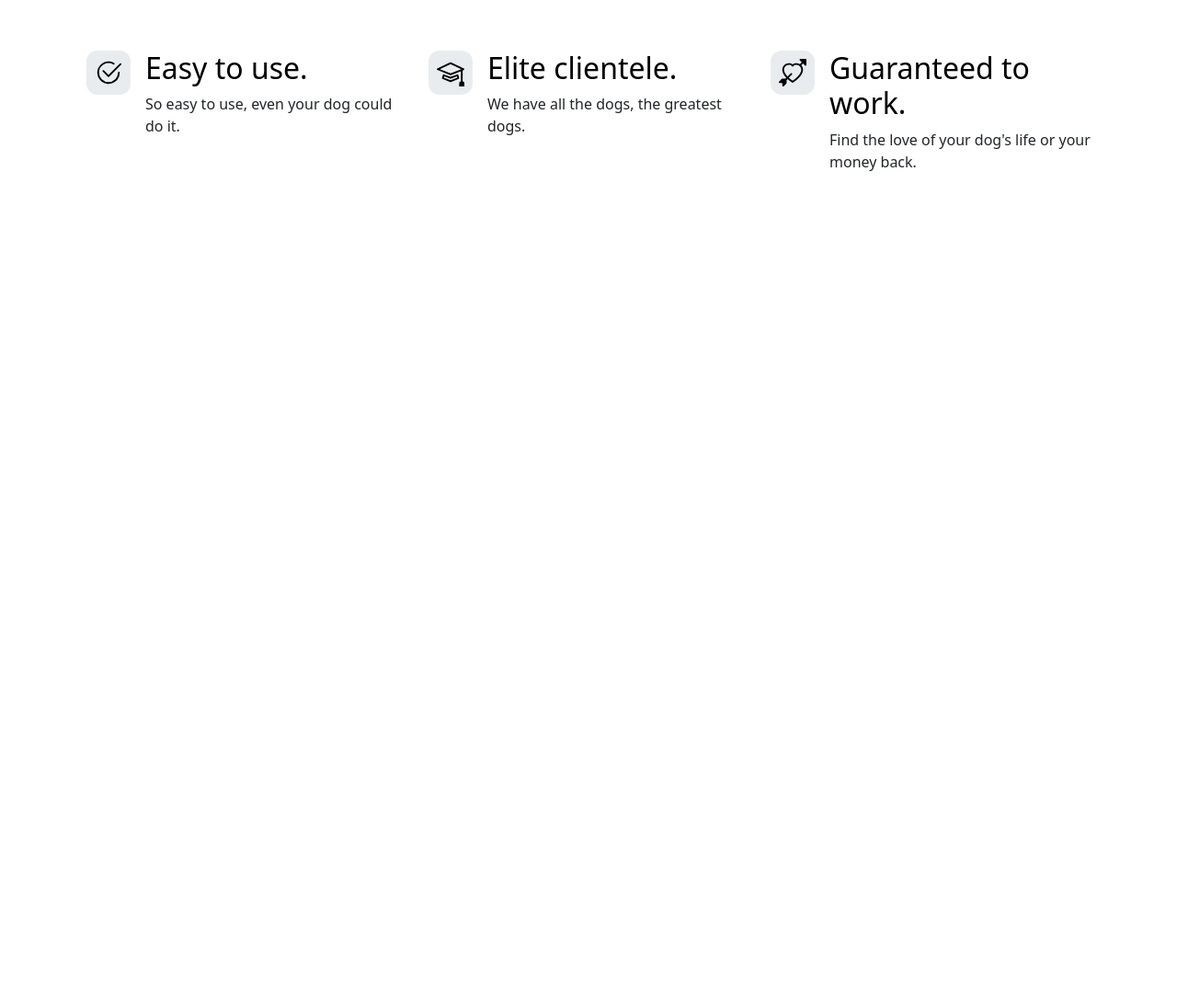
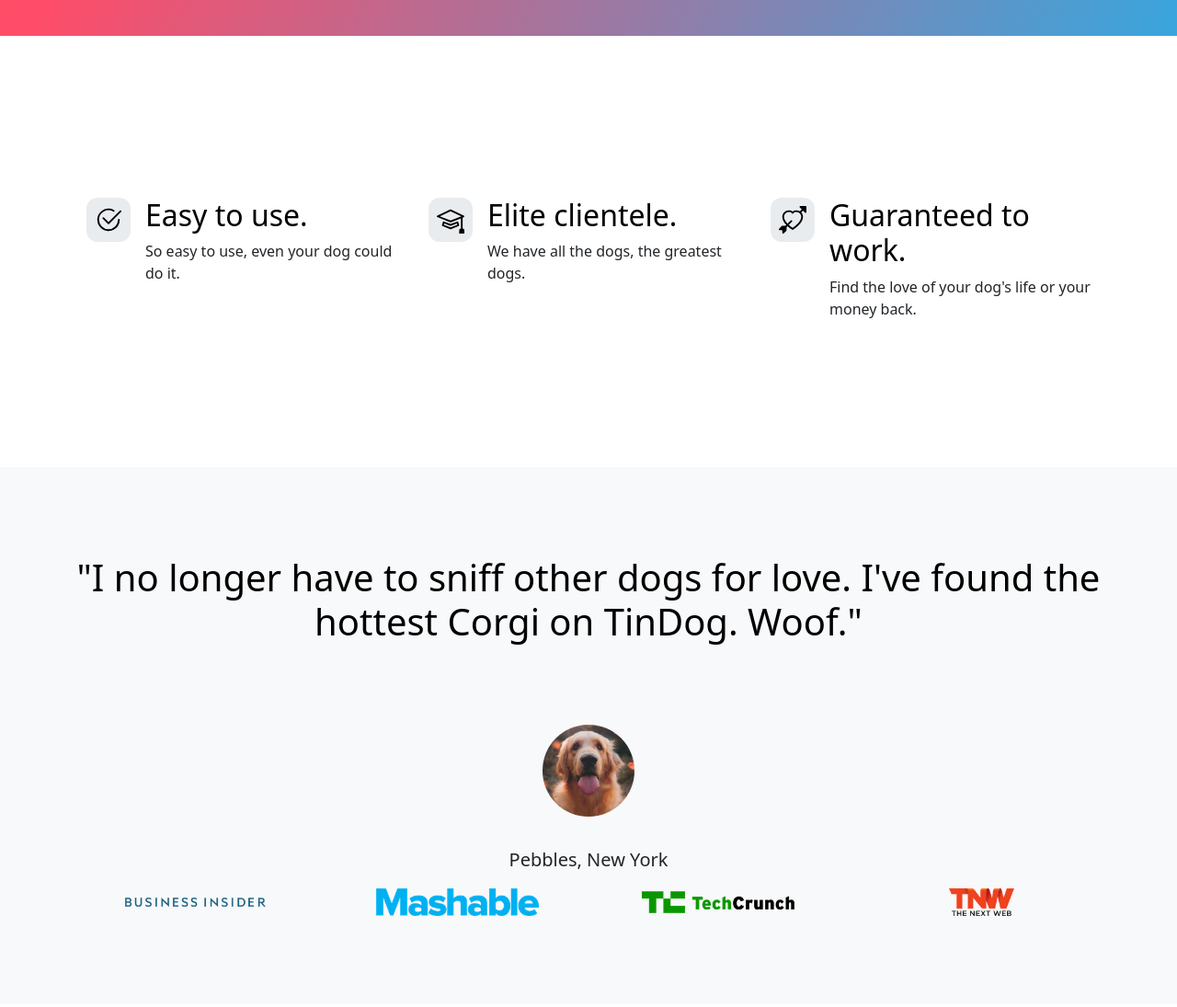
Before and after one commit to JoshGuy23/11.3-TinDog-Project, a plain HTML site: page index.html in a window 1280 px wide. Shown: the part 850-1945 px from the top of the page at 92% size. Before the commit the page ends 1150 px from the top, so only its background shows below. Drawn offline with nearby package versions, Linux system fonts and the light colour scheme.

Commit message:
Finished Testimonials section.

```diff
--- a/css/style.css
+++ b/css/style.css
@@ -25,4 +25,19 @@
 .profile-img {
   height: 100px;
   border-radius: 50%;
+  margin-top: 5em;
+  margin-bottom: 2em;
 }
+
+.logo{
+    height: 30px;
+}
+
+#title{
+    padding-top: 5em;
+    padding-bottom: 0em;
+}
+
+#features{
+    margin-top: 5em;
+}
--- a/index.html
+++ b/index.html
@@ -67,7 +67,23 @@
   </section>
   <!-- Testimonial -->
   <section id="testimonial">
-
+    <div class="my-5">
+  <div class="p-5 text-center bg-body-tertiary">
+    <div class="container py-5">
+      <h1 class="text-body-emphasis">"I no longer have to sniff other dogs for love. I've found the hottest Corgi on TinDog. Woof."</h1>
+      <img src="./images/dog-img.jpg" alt="Image of a dog" class="profile-img">
+      <p class="col-lg-8 mx-auto lead">
+        Pebbles, New York
+      </p>
+      <div class="row justify-content-center">
+        <div class="col-md-3 col-12"><img src="./images/bizinsider.png" alt="Business Insider logo" class="logo"></div>
+        <div class="col-md-3 col-12"><img src="./images/mashable.png" alt="Mashable logo" class="logo"></div>
+        <div class="col-md-3 col-12"><img src="./images/techcrunch.png" alt="TechCrunch logo" class="logo"></div>
+        <div class="col-md-3 col-12"><img src="./images/tnw.png" alt="TNW logo" class="logo"></div>
+      </div>
+    </div>
+  </div>
+</div>
   </section>
   <!-- Pricing -->
   <section id="pricing">
```
